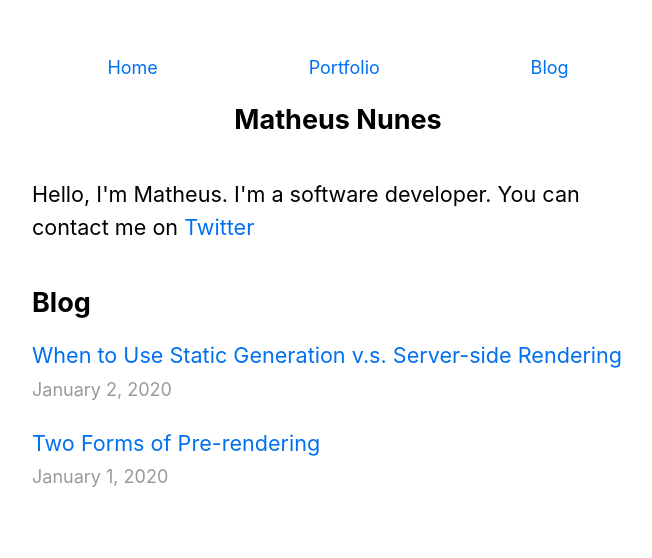
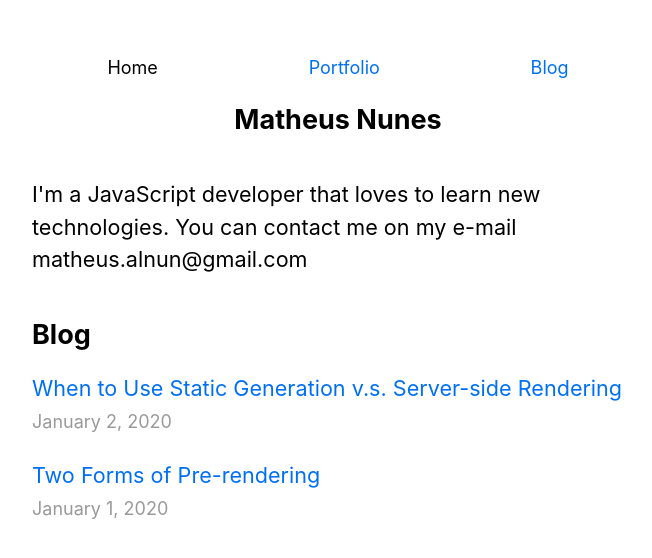
Before and after one commit to AlNuN/nextjs-blog, a Next.js app: page / in a window 1280 px wide. Shown: the top 558 px of the page, without its empty margins (302-954 px from the left). Built offline with nearby package versions, Linux system fonts and the light colour scheme.

Commit message:
Removed back to home link Added page highlight to menu Modified home presentation

```diff
--- a/components/Layout/index.js
+++ b/components/Layout/index.js
@@ -1,14 +1,16 @@
 import Head from 'next/head';
 import Link from 'next/link';
 import {
-  Header, Ainherit, Container, BackToHome, Nav,
+  Header, Ainherit, Container, Nav,
 } from './style';
 import { HeadingLG } from '../../pages/style';
 
 const name = 'Matheus Nunes';
 export const siteTitle = `${name} personal website`;
 
-export default function Layout({ children, home, blog, portfolio }) {
+export default function Layout({
+  children, page,
+}) {
   return (
     <Container>
       <Head>
@@ -27,8 +29,7 @@ export default function Layout({ children, home, blog, portfolio }) {
         <meta name="twitter:card" content="summary_large_image" />
       </Head>
       <Header>
-        <>
-          <Nav>
+        <Nav page={page}>
           <Link href="/">
             <a>
               Home
@@ -50,16 +51,8 @@ export default function Layout({ children, home, blog, portfolio }) {
             <Ainherit>{name}</Ainherit>
           </Link>
         </HeadingLG>
-        </>
       </Header>
       <main>{children}</main>
-      {!home && (
-        <BackToHome>
-          <Link href="/">
-            <a>← Back to home</a>
-          </Link>
-        </BackToHome>
-      )}
     </Container>
   );
 }
--- a/components/Layout/style.js
+++ b/components/Layout/style.js
@@ -5,6 +5,10 @@ const Nav = styled.nav`
   flex-direction: row;
   justify-content: space-around;
   width: 100%;
+
+  a[${(props) => `href="/${props.page || ''}"`}]{
+    color: black;
+  }
 `;
 
 const Header = styled.header`
--- a/pages/blog.js
+++ b/pages/blog.js
@@ -17,7 +17,7 @@ export async function getStaticProps() {
 
 export default function Blog({ allPostsData }) {
   return (
-    <Layout blog>
+    <Layout page="blog">
       <HeadingMdPadding>
         <HeadingLG>Blog</HeadingLG>
         <Ul>
--- a/pages/index.js
+++ b/pages/index.js
@@ -18,15 +18,14 @@ export async function getStaticProps() {
 
 export default function Home({ allPostsData }) {
   return (
-    <Layout home>
+    <Layout>
       <Head>
         <title>{siteTitle}</title>
       </Head>
       <HeadingMd>
         <p>
-          Hello, I'm Matheus. I'm a software developer. You can contact me on
-          {' '}
-          <a href="https://twitter.com/matallves">Twitter</a>
+          I'm a JavaScript developer that loves to learn new technologies.
+          You can contact me on my e-mail matheus.alnun@gmail.com
         </p>
       </HeadingMd>
       <HeadingMdPadding>
--- a/pages/portfolio.js
+++ b/pages/portfolio.js
@@ -2,7 +2,7 @@ import Layout from "../components/Layout";
 
 export default function Portfolio() {
   return (
-    <Layout portfolio>
+    <Layout page="portfolio">
       Blaa
     </Layout>
   );
--- a/pages/posts/[id].js
+++ b/pages/posts/[id].js
@@ -23,7 +23,7 @@ export async function getStaticProps({ params }) {
 
 export default function Post({ postData }) {
   return (
-    <Layout>
+    <Layout page="blog">
       <Head>
         <title>{postData.title}</title>
       </Head>
```
Lines whose indentation alone changed are shown as unchanged.
